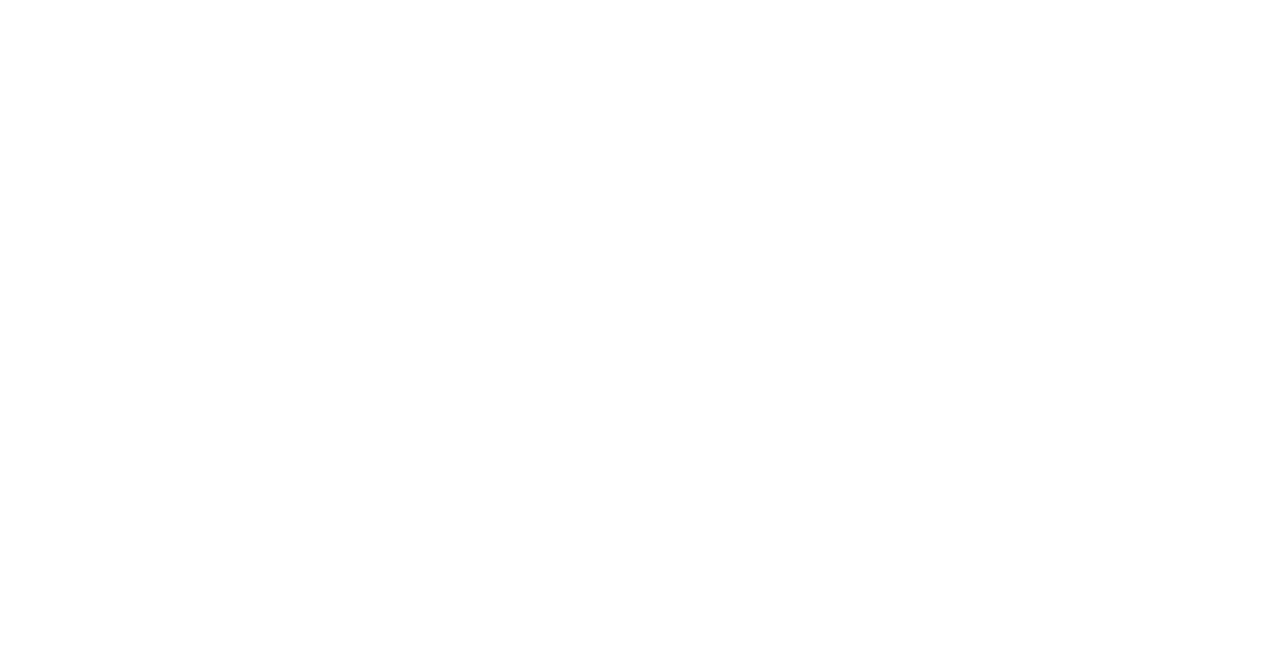
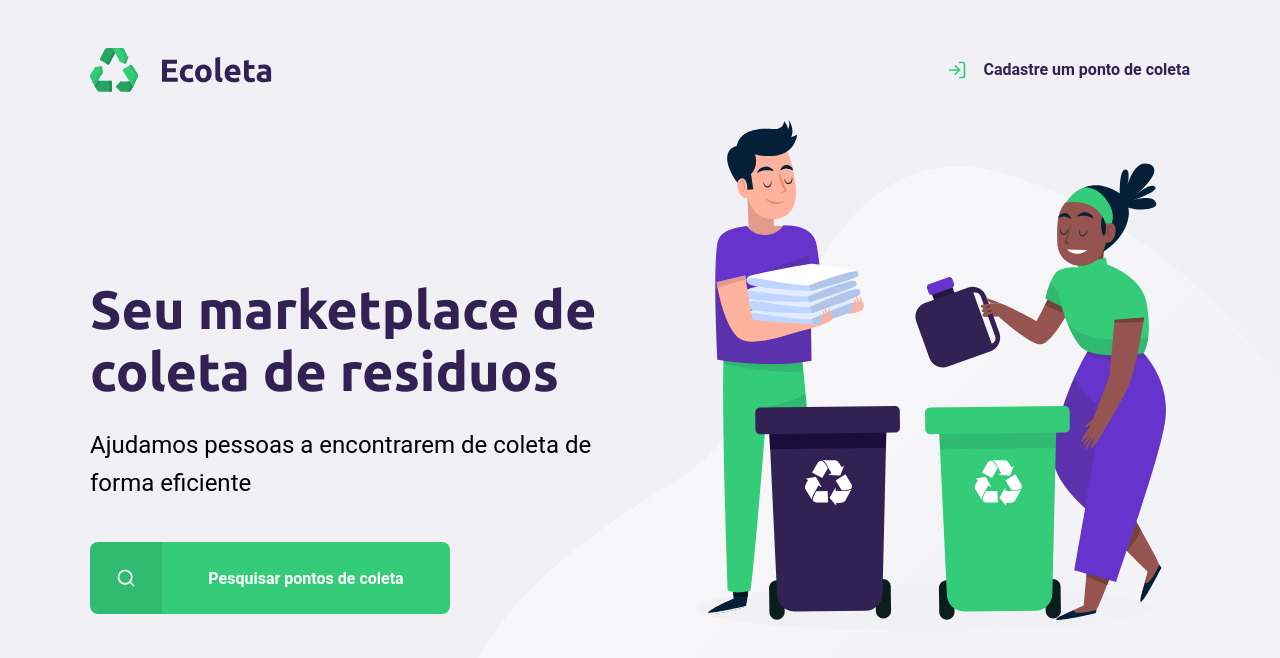
Before and after one commit to Muriloods/next-level-week-E-coleta, a plain HTML site: page index.html in a window 1280 px wide. Drawn offline with Linux system fonts and the light colour scheme; a web font is replaced by a local one.

Commit message:
aula 1 concluída

```diff
--- a/index.html
+++ b/index.html
@@ -1,11 +1,30 @@
 <!DOCTYPE html>
 <html lang="en">
 <head>
-    <meta charset="UTF-8">
-    <meta name="viewport" content="width=device-width, initial-scale=1.0">
-    <title>Teste</title>
+	<meta charset="UTF-8">
+	<meta name="viewport" content="width=device-width, initial-scale=1.0">
+	<title>Ecoleta</title>
+	<link href="https://fonts.googleapis.com/css2?family=Roboto0&family=Ubuntu:wght@700&display=swap" rel="stylesheet">
+	<link rel="stylesheet" type="text/css" href="styles/main.css">
 </head>
 <body>
+	<div id="page-home">
+		<div class="content">
+			<header>
+				<img src="assets/logo.svg" alt="logomarca">
+				<a href="#">
+					<span></span>
+					Cadastre um ponto de coleta
+				</a>
+			</header>
+			<main>
+				<h1>Seu marketplace de coleta de residuos</h1>
 
+				<p>Ajudamos pessoas a encontrarem  de coleta de forma eficiente</p>
+
+				<a href="#"><span></span><strong>Pesquisar pontos de coleta</strong></a>
+			</main>
+		</div>
+	</div>
 </body>
 </html>
--- /dev/null
+++ b/styles/main.css
@@ -0,0 +1,149 @@
+:root
+{
+	--title-color: #322153;
+	--primary-color: #34cb79;
+}
+*
+{
+	margin: 0;
+	padding: 0;
+}
+html
+{
+	font-family: 'Roboto', sans-serif;
+}
+body
+{
+	background: #f0f0f5;
+	-webkit-font-smoothing: antialased;
+}
+a
+{
+	text-decoration: none;
+}
+h1, h2, h3, h4, h5, h6
+{
+	color: var(--title-color);
+	font-family: 'Ubuntu', sans-serif;
+}
+#page-home
+{
+	height: 100vh;
+	background: url('../assets/home-background.svg') no-repeat;
+	background-position: 35vw 120px;
+}
+#page-home .content
+{
+	width: 90%;
+	max-width: 1100px;
+	margin: 0 auto;
+	height: 100%;
+	display: flex;
+	flex-direction: column;
+}
+
+#page-home header
+{
+	margin-top: 48px;
+	display: flex;
+	align-items: center;
+	justify-content: space-between;
+}
+
+#page-home header a
+{
+	display: flex;
+	color: var(--title-color);
+	font-weight: 700;
+}
+
+#page-home header a span
+{
+	background-image: url('../assets/log-in.svg');
+	width: 20px;
+	height: 20px;
+	display: flex;
+	margin-right: 16px;
+}
+#page-home main
+{
+	max-width: 560px;
+	flex: 1;
+	display: flex;
+	flex-direction: column;
+	justify-content: center;
+}
+#page-home main h1
+{
+	font-size: 54px;
+}
+#page-home main p
+{
+	font-size: 24px;
+	line-height: 38px;
+	margin-top: 24px;
+}
+#page-home main a
+{
+	width: 100%;
+	height: 72px;
+	max-width: 360px;
+	background-color: var(--primary-color);
+	border-radius: 8px;
+	display: flex;
+	align-items: center;
+	margin-top: 40px;
+	transition: 400ms;
+	font-weight: 700;
+	color: white;
+}
+#page-home main a:hover
+{
+	background-color: #2fb86e;
+}
+#page-home main a span
+{
+	width: 72px;
+	height: 72px;
+	background-color: rgba(0,0,0,0.08);
+	border-top-left-radius: 8px;
+	border-bottom-left-radius: 8px;
+	display: flex;
+	align-items: center;
+	justify-content: center;
+}
+#page-home main a span::after
+{
+	content: "";
+	background-image: url(../assets/search.svg);
+	width: 20px;
+	height: 20px;
+}
+#page-home main a strong
+{
+	flex: 1;
+	text-align: center;
+}
+@media (max-width: 900px)
+{
+	#page-home
+	{
+		background-position-x: 70vw;
+	}
+	#page-home .content
+	{
+		align-items: center;
+		text-align: center;
+	}
+	#page-home header a
+	{
+		position: absolute;
+		bottom: 48px;
+		left: 50%;
+		transform: translateX(-50%);
+	}
+	#page-home main
+	{
+		align-items: center;
+	}
+}
```
Also changed, not shown: assets/arrow-left.svg (added), assets/baterias.svg (added), assets/check.svg (added), assets/eletronicos.svg (added), assets/home-background.svg (added), assets/lampadas.svg (added), assets/log-in.svg (added), assets/logo.svg (added), assets/oleo.svg (added), assets/organicos.svg (added), assets/papeis-papelao.svg (added), assets/search.svg (added), assets/x.svg (added).
